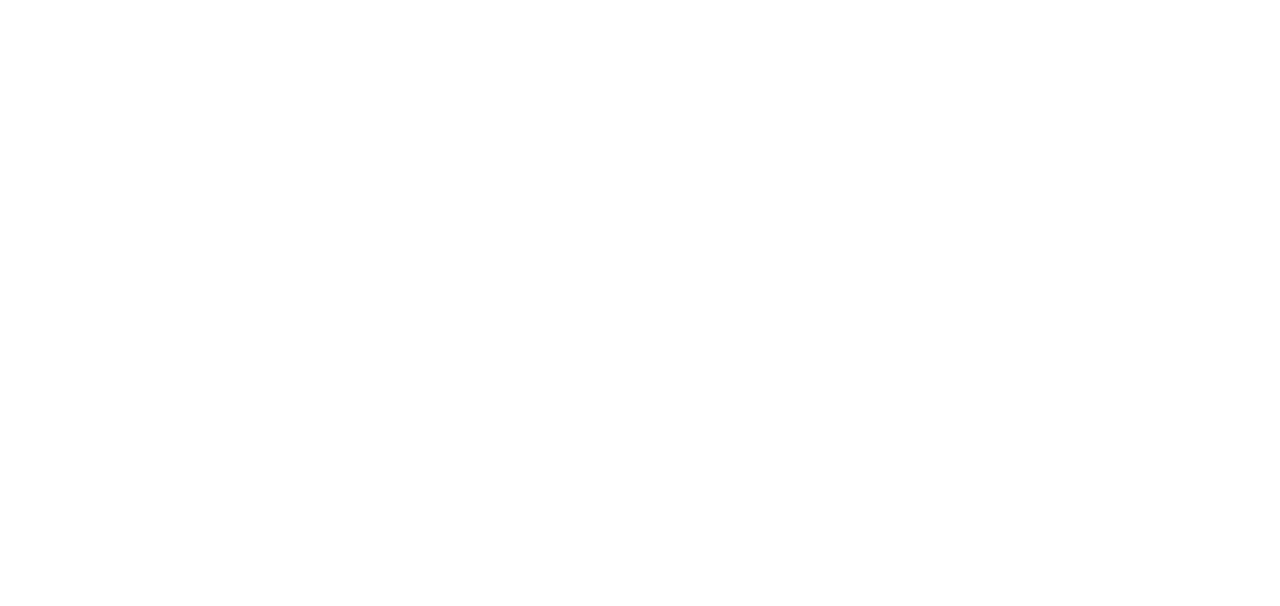
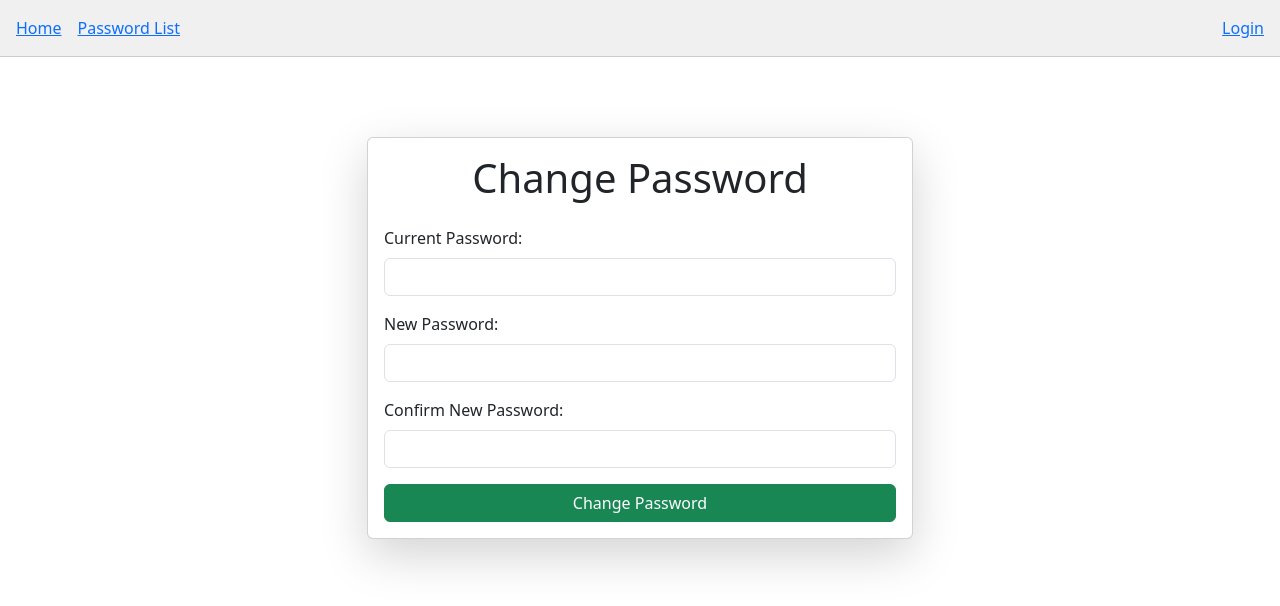
Before and after one commit to nageshajab/myapp_frontend, a React app: page /changepassword in a window 1280 px wide. Before the commit this address had no page. Shown: the top 606 px of the page. Built offline with nearby package versions, Linux system fonts and the light colour scheme; the HTML template or start-up script is replaced by a standard one.

Commit message:
change password added

```diff
--- a/src/App.tsx
+++ b/src/App.tsx
@@ -3,6 +3,7 @@
 import Home from "./components/Home";
 import Login from "./components/Login";
 import Register from "./components/Register";
+import ChangePassword from "./components/ChangePassword";
 import PasswordList from "./components/PasswordList";
 import PasswordForm from "./components/PasswordForm";
 import PasswordDetail from "./components/PasswordDetail";
@@ -18,6 +19,7 @@
         <Route path="/" element={<Layout />}>
           <Route index element={<Home />} />
           <Route path="home" element={<Home />} />
+          <Route path="changepassword" element={<ChangePassword />} />
           <Route path="passwordlist" element={<PasswordList />} />
           <Route path="passwordlist/create" element={<PasswordForm />} />
           <Route path="passwordlist/edit/:id" element={<PasswordForm />} />
--- a/src/api/passwordService.ts
+++ b/src/api/passwordService.ts
@@ -2,7 +2,6 @@
 import { API_URL } from "../../config";
 import { subscription_key } from "../../config";
 
-const API_BASE = API_URL;
 const api = axios.create({
       baseURL: API_URL,
       headers: {
@@ -10,8 +9,8 @@
         "Ocp-Apim-Subscription-Key": subscription_key,
       },
 });
-export const createPassword = (data: any) => api.post(`${API_BASE}/PasswordCreate`, data);
-export const listPasswords = (data: any) => api.post(`${API_BASE}/GetPasswords`, data);
-export const getPassword = (id: string) => api.get(`${API_BASE}/PasswordGet?id=${id}`);
-export const updatePassword = ( data: any) => api.post(`${API_BASE}/PasswordUpdate`, data);
-export const deletePassword = (id: string) => api.post(`${API_BASE}/PasswordDelete?id=${id}`);
+export const createPassword = (data: any) => api.post(`/PasswordCreate`, data);
+export const listPasswords = (data: any) => api.post(`/GetPasswords`, data);
+export const getPassword = (id: string) => api.get(`/PasswordGet?id=${id}`);
+export const updatePassword = ( data: any) => api.post(`/PasswordUpdate`, data);
+export const deletePassword = (id: string) => api.post(`/PasswordDelete?id=${id}`);
--- /dev/null
+++ b/src/components/ChangePassword.tsx
@@ -0,0 +1,117 @@
+import React, { useState } from "react";
+import { useNavigate } from "react-router-dom";
+import { API_URL, subscription_key } from "../../config";
+import { toast } from "react-toastify";
+
+const ChangePassword = () => {
+  const [currentPassword, setCurrentPassword] = useState("");
+  const [newPassword, setNewPassword] = useState("");
+  const [confirmPassword, setConfirmPassword] = useState("");
+  const [loading, setLoading] = useState(false);
+  const [error, setError] = useState<string | null>(null);
+  const navigate = useNavigate();
+
+  const handleSubmit = async (e: React.FormEvent<HTMLFormElement>) => {
+    e.preventDefault();
+    setError(null);
+
+    if (newPassword !== confirmPassword) {
+      setError("New password and confirm password do not match");
+      return;
+    }
+
+    setLoading(true);
+    try {
+      const username = localStorage.getItem("username");
+      const userid = localStorage.getItem("token");
+      const response = await fetch(`${API_URL}/ChangePassword`, {
+        method: "POST",
+        headers: {
+          "Content-Type": "application/json",
+          "Ocp-Apim-Subscription-Key": subscription_key,
+        },
+        body: JSON.stringify({
+          Id: userid,
+          UserName: username,
+          currentPassword: currentPassword,
+          password: newPassword,
+        }),
+      });
+
+      const data = await response.json();
+
+      if (response.ok) {
+        toast.success("Password changed successfully!", {
+          position: "top-right",
+          autoClose: 2000,
+        });
+        navigate("/passwordlist");
+      } else {
+        setError(data.message || "Failed to change password");
+      }
+    } catch (err) {
+      console.error(err);
+      setError("An error occurred while changing password");
+    }
+    setLoading(false);
+  };
+
+  return (
+    <div className="container mt-5">
+      <div className="row justify-content-center">
+        <div className="col-md-6">
+          <div className="card shadow-lg">
+            <div className="card-body">
+              <h1 className="text-center mb-4">Change Password</h1>
+              <form onSubmit={handleSubmit}>
+                <div className="mb-3">
+                  <label className="form-label">Current Password:</label>
+                  <input
+                    type="password"
+                    className="form-control"
+                    value={currentPassword}
+                    onChange={(e) => setCurrentPassword(e.target.value)}
+                  />
+                </div>
+                <div className="mb-3">
+                  <label className="form-label">New Password:</label>
+                  <input
+                    type="password"
+                    className="form-control"
+                    value={newPassword}
+                    onChange={(e) => setNewPassword(e.target.value)}
+                  />
+                </div>
+                <div className="mb-3">
+                  <label className="form-label">Confirm New Password:</label>
+                  <input
+                    type="password"
+                    className="form-control"
+                    value={confirmPassword}
+                    onChange={(e) => setConfirmPassword(e.target.value)}
+                  />
+                </div>
+                {loading ? (
+                  <div className="text-center my-4">
+                    <div className="spinner-border text-primary" role="status">
+                      <span className="visually-hidden">Loading...</span>
+                    </div>
+                  </div>
+                ) : (
+                  <button type="submit" className="btn btn-success w-100">
+                    Change Password
+                  </button>
+                )}
+                {error && (
+                  <p className="text-danger text-center mt-2">{error}</p>
+                )}
+              </form>
+            </div>
+          </div>
+        </div>
+      </div>
+    </div>
+  );
+};
+
+export default ChangePassword;
```
